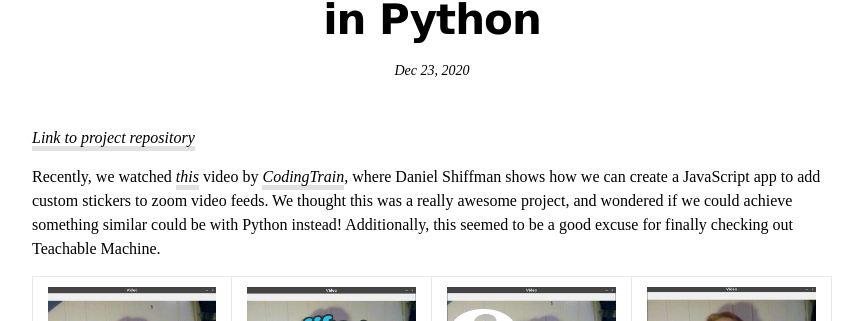
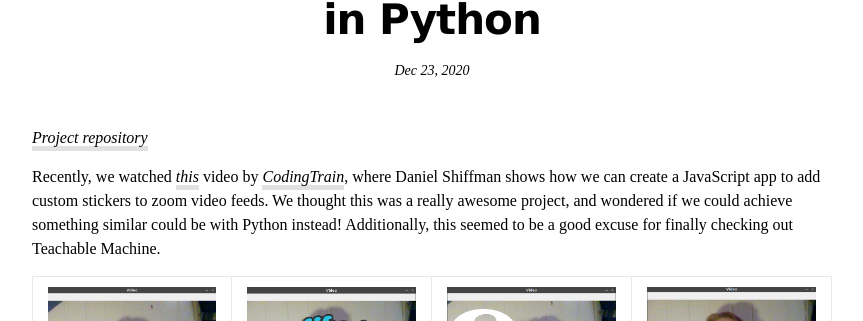
Before and after one commit to visualizards/visualizards.github.io, a Jekyll site: the page built from _posts/2020-12-23-zoom-stickers.md, in a window 1280 px wide and 900 px high. Shown: the part 280-601 px from the top of the window, without its empty margins (208-1071 px from the left). Built offline with Jekyll 4.4.1, drawn with Linux system fonts in a browser that asks for light colours; some web fonts are replaced; comment, search, counter and statistics services are not loaded.

Commit message:
Update repo link style

```diff
--- a/_layouts/post.html
+++ b/_layouts/post.html
@@ -33,9 +33,9 @@ layout: default
   </p>
   {%- endif -%}
 
-  {%- if page.github -%}
+  {%- if page.repo -%}
   <p>
-    <a class="repo" href="{{page.github}}">Link to project repository</a>
+    <a class="repo" href="{{page.repo}}">Project repository</a>
   </p>
   {%- endif -%}
 
--- a/_posts/2020-12-23-zoom-stickers.md
+++ b/_posts/2020-12-23-zoom-stickers.md
@@ -3,7 +3,7 @@ title: Create your own webcam stickers in Python
 layout: post
 categories: [Python]
 description: "How to add gesture activated stickers to a webcam stream with Python"
-github: "https://github.com/MarieRoald/zoom-stickers"
+repo: "https://github.com/MarieRoald/zoom-stickers"
 ---
 
 Recently, we watched [this](https://www.youtube.com/watch?v=9z9mbiOZqSs) video by [CodingTrain](https://www.youtube.com/channel/UCvjgXvBlbQiydffZU7m1_aw), where Daniel Shiffman shows how we can create a JavaScript app to add custom stickers to zoom video feeds. We thought this was a really awesome project, and wondered if we could achieve something similar could be with Python instead! Additionally, this seemed to be a good excuse for finally checking out Teachable Machine.
```
